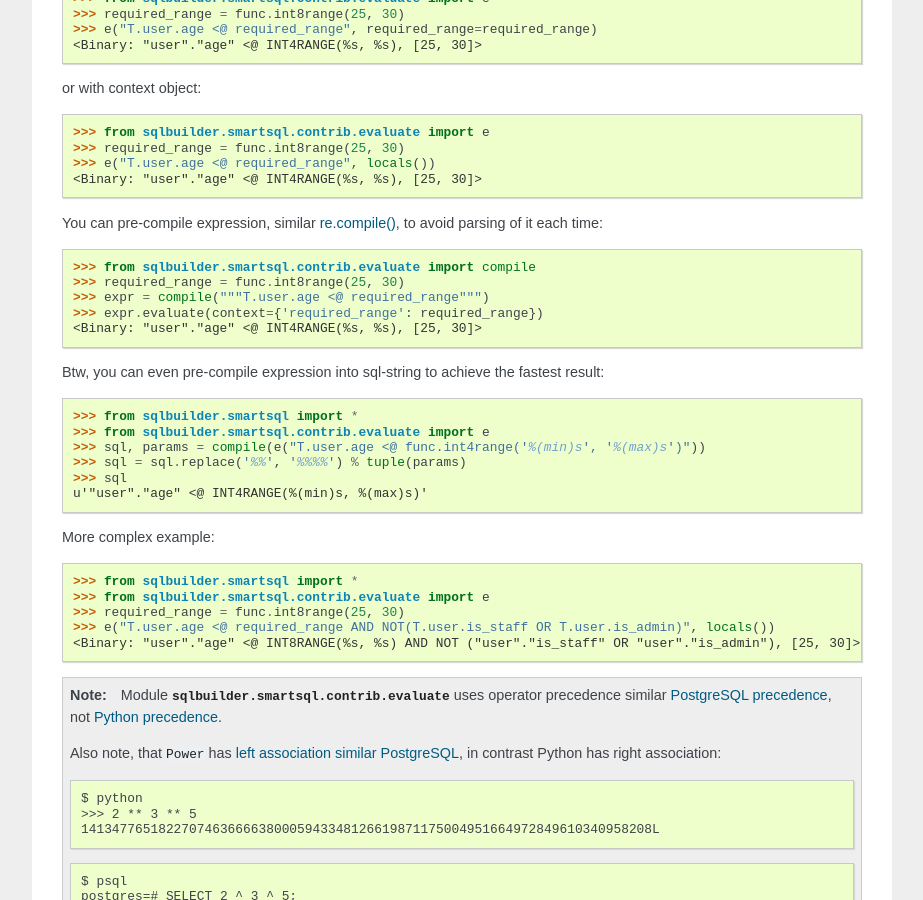
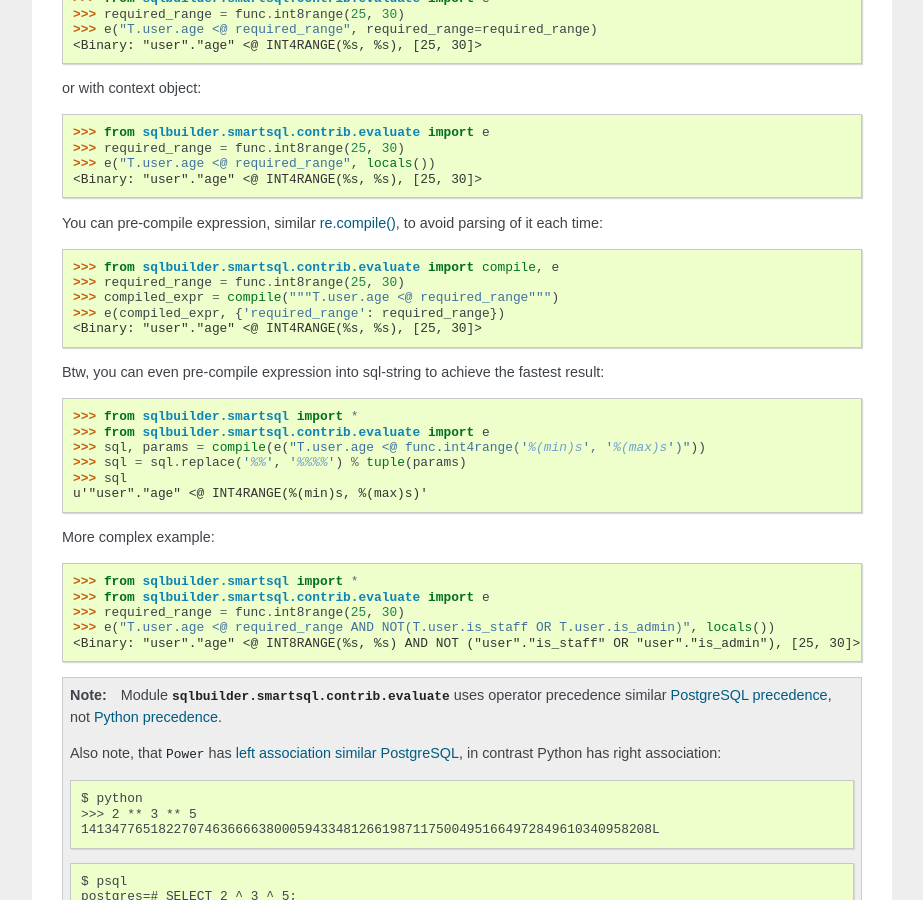
Before and after one commit to emacsway/sqlbuilder, a Sphinx documentation site: the page built from docs/index.rst, in a window 1280 px wide and 900 px high, scrolled down 7073 px. Shown: the whole window, without its empty margins (198-1121 px from the left). Built offline with Sphinx 7.4.7, drawn with Linux system fonts in a browser that asks for light colours.

Commit message:
docs, fixed bug in e()

```diff
--- a/docs/index.rst
+++ b/docs/index.rst
@@ -433,10 +433,10 @@ or with context object::
 
 You can pre-compile expression, similar `re.compile() <https://docs.python.org/3/library/re.html#re.compile>`_, to avoid parsing of it each time::
 
-    >>> from sqlbuilder.smartsql.contrib.evaluate import compile
+    >>> from sqlbuilder.smartsql.contrib.evaluate import compile, e
     >>> required_range = func.int8range(25, 30)
-    >>> expr = compile("""T.user.age <@ required_range""")
-    >>> expr.evaluate(context={'required_range': required_range})
+    >>> compiled_expr = compile("""T.user.age <@ required_range""")
+    >>> e(compiled_expr, {'required_range': required_range})
     <Binary: "user"."age" <@ INT4RANGE(%s, %s), [25, 30]>
 
 Btw, you can even pre-compile expression into sql-string to achieve the fastest result::
```
Also changed, not shown: 1 other file.
